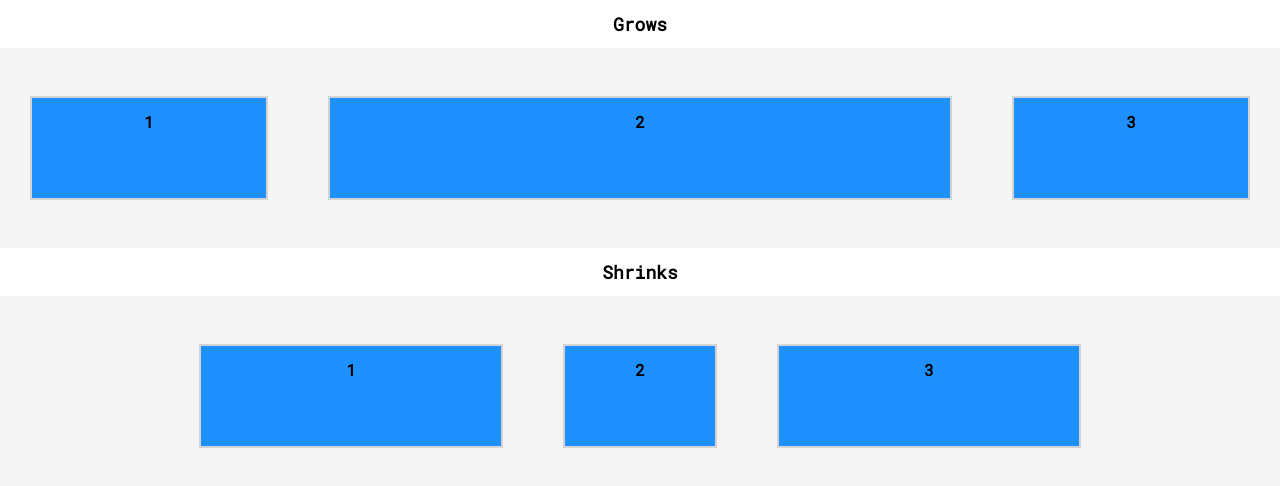
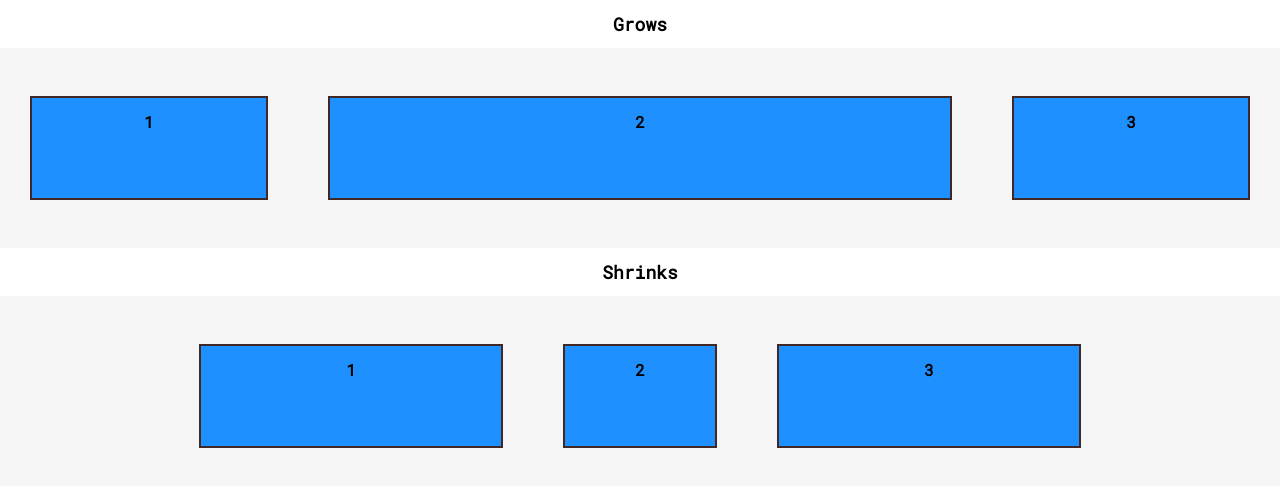
Before and after one commit to ninthevencry/examples, a plain HTML site: page flex-grow.html in a window 1280 px wide. Drawn offline with Linux system fonts and the light colour scheme.

Commit message:
test commit

```diff
--- a/flex-grow.css
+++ b/flex-grow.css
@@ -19,7 +19,7 @@ h2 {
     width: 100px;
     height: 100px;
     background-color: dodgerblue;
-    border: 2px solid lightgrey;
+    border: 2px solid rgb(65, 40, 40);
     margin: 10px 30px;
 }
 
```
